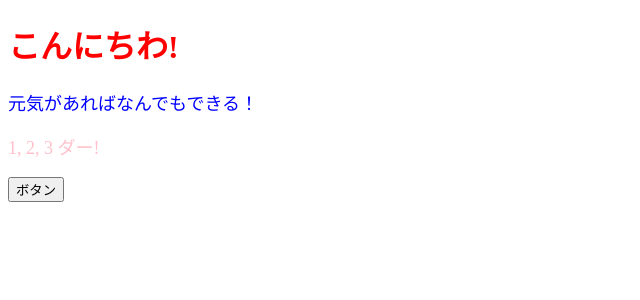
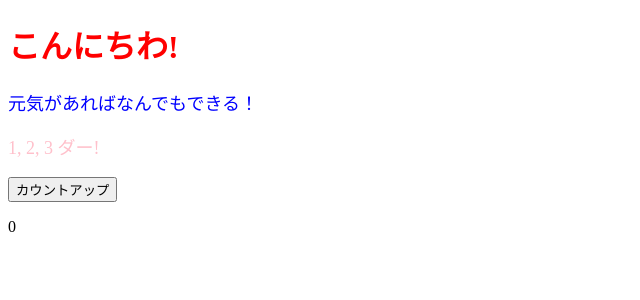
Before and after one commit to chama0623/Udemy-ReactBasic, a React (Create React App) app: page / in a window 1280 px wide. Shown: the top 300 px of the page, without its empty margins (0-640 px from the left). Built offline with nearby package versions, Linux system fonts and the light colour scheme.

Commit message:
add useState

```diff
--- a/src/App.jsx
+++ b/src/App.jsx
@@ -1,11 +1,18 @@
-import React from "react";
+import React, { useState } from "react";
 import ColorfulMessage from "./components/ColorfulMessage";
 
 // コンポーネント
 // コンポーネント名はキャメルケース
 // {}内はJSとして認識される
 const App = () => {
-  const onClickButton = () => alert();
+  // ボタンが押されたときにstateを更新する
+  const onClickCountUp = () => {
+    // useStateの第2引数で指定した関数に値をセットすることでnumの値が変化する
+    setNum(num + 1);
+  };
+  // [stateに使用する変数名(自由), stateを変更する関数名]
+  const [num, setNum] = useState(0); // 初期値を0として与える
+
   return (
     <>
       <h1 style={{ color: "red" }}>こんにちわ!</h1>
@@ -13,7 +20,8 @@
         元気があればなんでもできる！
       </ColorfulMessage>
       <ColorfulMessage color="pink">1, 2, 3 ダー!</ColorfulMessage>
-      <button onClick={onClickButton}>ボタン</button>
+      <button onClick={onClickCountUp}>カウントアップ</button>
+      <p>{num}</p>
     </>
   );
 };
```
